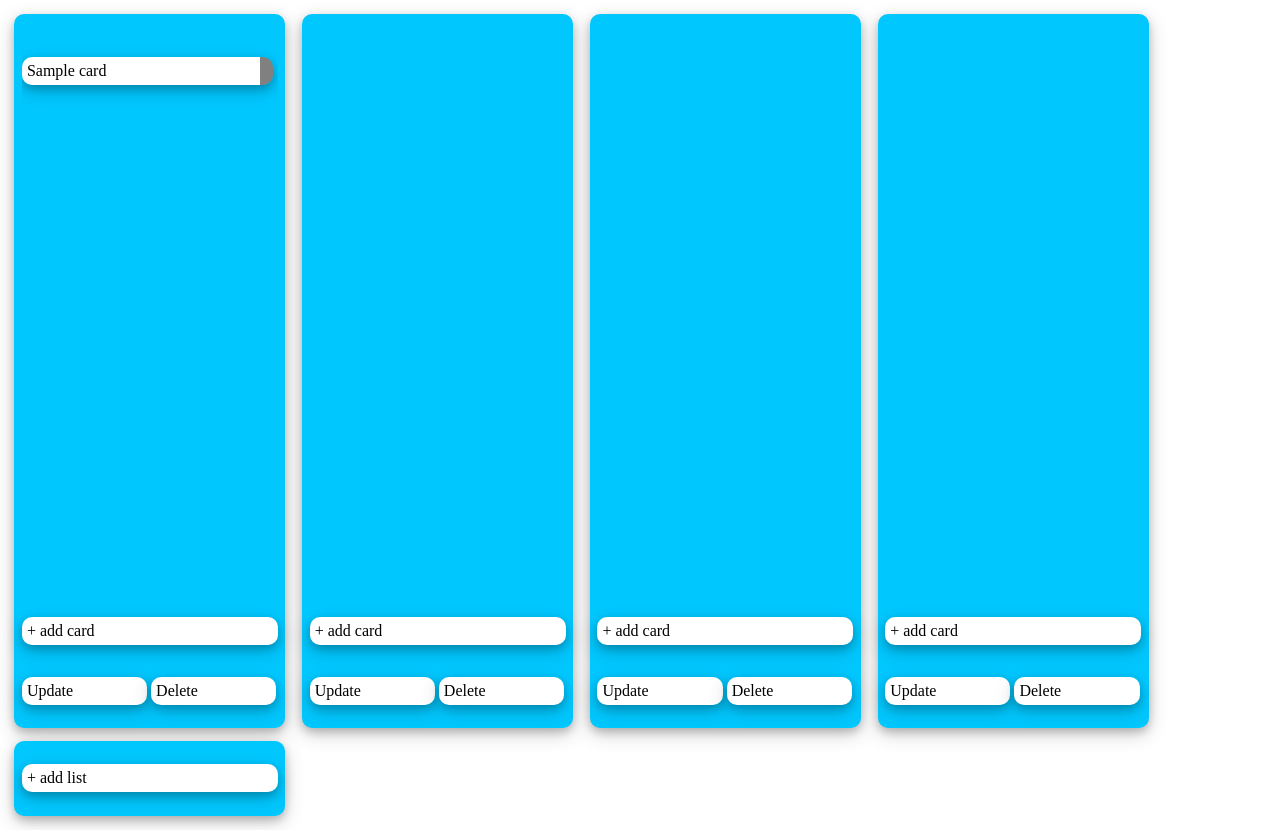
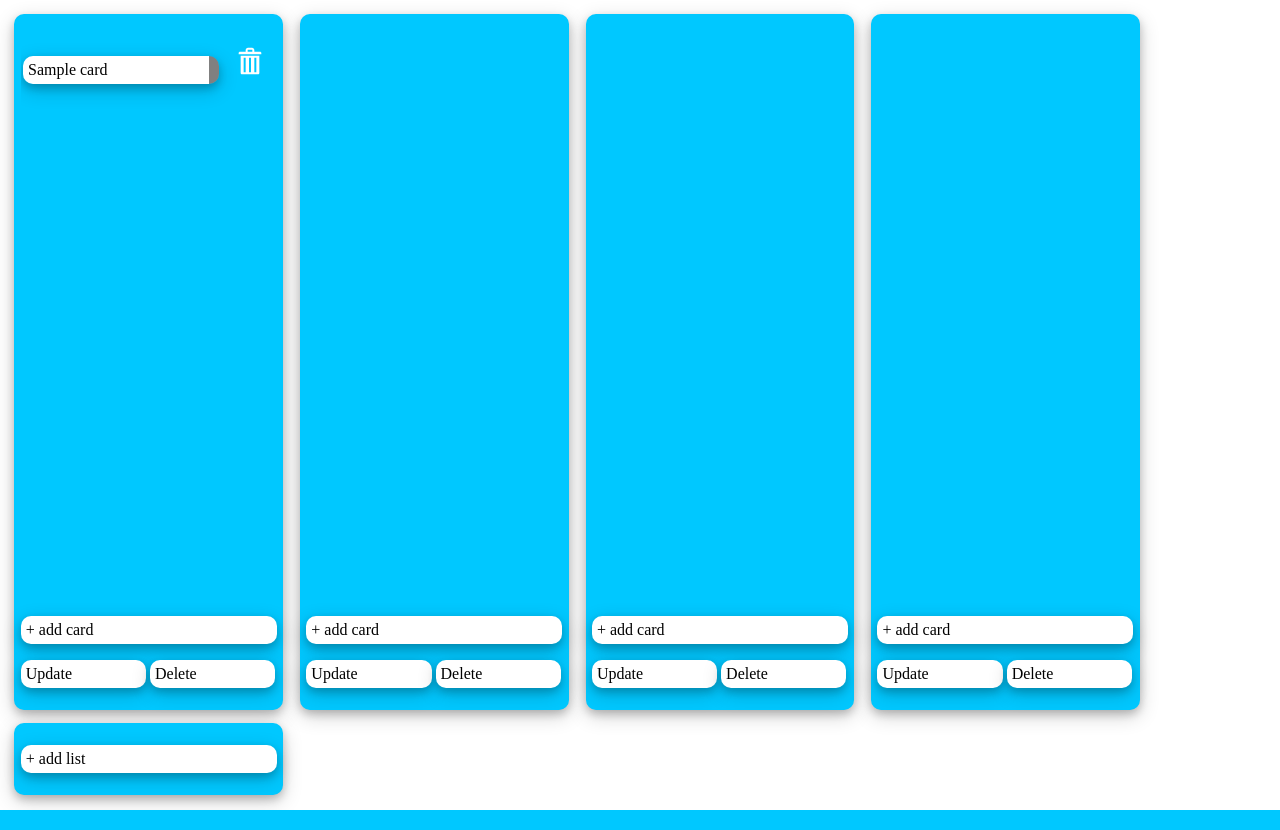
Before and after one commit to Pietto/challenge-to-do-list, a PHP site: page / in a window 1280 px wide. Run offline with PHP 8.4, Linux system fonts and the light colour scheme; data comes from the database, SQL or seed files in the repository; tables that the repository leaves empty hold one stand-in row (values such as "Sample post"); data that the repository does not hold is empty.

Commit message:
card delete works

```diff
--- a/database/cards/card_create.php
+++ b/database/cards/card_create.php
@@ -2,13 +2,12 @@
 include "../connect.php";
 // Check if POST data is not empty
 if (!empty($_POST)) {
-    // collect id and title
     $id = isset($_POST['id']) && !empty($_POST['id']) && $_POST['id'] != 'auto' ? $_POST['id'] : NULL;
     $name = isset($_POST['name']) ? $_POST['name'] : '';
     $description = isset($_POST['description']) ? $_POST['description'] : '';
     $length = isset($_POST['length']) ? $_POST['length'] : '';
 	$status = isset($_POST['status']) ? $_POST['status'] : '';
-	$list_id = isset($_POST['card_list_id']) ? $_POST['card_list_id'] : '';
+	$list_id = isset($_POST['card_create_list_id']) ? $_POST['card_create_list_id'] : '';
     // insert query
     $stmt = $pdo->prepare("INSERT INTO cards (id, name, description, length, status, list_id) VALUES (:id, :name, :description, :length, :status, :list_id)");
     $stmt->execute(['id'=>$id, 'name'=>$name,'description'=>$description, 'length'=>$length, 'status'=>$status, 'list_id'=>$list_id]);
--- a/index.php
+++ b/index.php
@@ -25,17 +25,18 @@
         	<div class='lists'>
         	    <h3><?= $list['title']?></h3>
         	    <div class='cards'>
-<?          foreach($cards as $card){ ?>
+<?      	    foreach($cards as $card){ ?>
         	    	<div id='card'>
-<?              	if ($card['list_id'] == $list['id']){ ?>
-						<p id='<?=$card["status"]?>' onclick="updateCardForm(<?= $card['id'] ?>,'<?= $card['name'] ?>','<?= $card['description'] ?>','<?= $card['status'] ?>',<?= $card['length'] ?>)"><?= $card['name'] ?></p>
-<?					} ?>
+<?      	        	if ($card['list_id'] == $list['id']){ ?>
+							<p class='card' id="<?= $card['status'] ?>" onclick="updateCardForm(<?= $card['id'] ?>,'<?= $card['name'] ?>','<?= $card['description'] ?>','<?= $card['status'] ?>',<?= $card['length'] ?>,<?= $card['list_id'] ?>)"><?= $card['name'] ?></p>
+							<a href="database/cards/card_delete.php?id=<?= $card['id']?>"><img class='trash' src='img/pictograms/trash.svg' onclick='return confirm("are you sure")' name='card_id'></a>
+<?						} ?>
         	    	</div>
 <?      		} ?>
 				</div>
         		<p class='add_card_button' onclick='createCardForm(<?= $list["id"]; ?>)'> + add card</p>
-            <p class='edit_list_button' onclick='UpdateListForm(<?= $list["id"]; ?>)'>Update</p>
-            <a class='edit_list_button' onclick="return confirm('Are you sure?')" href='database/lists/list_delete.php?id=<?= $list['id'] ?>'>Delete</a>
+        	    <p class='edit_list_button' onclick='UpdateListForm(<?= $list["id"] ?>,"<?= $list["title"]; ?>")'>Update</p>
+        	    <a class='edit_list_button' onclick="return confirm('Are you sure?')" href='list_delete.php?id=<?= $list['id'] ?>'>Delete</a>
 			</div>
 <?		} ?>
         <div class='lists' onclick='createListForm()'>
--- a/script/script.js
+++ b/script/script.js
@@ -17,17 +17,21 @@ function closeForms() {
 function createCardForm(list) {
     card_create_overlay.style.display = 'block';
     setTimeout(function(){document.getElementById('card_create_overlay').style.opacity = '1';},1);
-    card_list_id.value = list;
+    card_create_list_id.value = list;
     console.log('id:', list);
+    console.log(card_list_id.value);
 }
 
-function updateCardForm(id, name, desc, cardStatus, length) {
+function updateCardForm(id, name, desc, cardStatus, length, list_id) {
     card_update_overlay.style.display = 'block';
     setTimeout(function(){document.getElementById('card_update_overlay').style.opacity = '1';},1);
 
     update_name_input.value = name;
     update_description_input.value = desc;
     update_length_input.value = length;
+    card_id.value = id;
+    card_list_id.value = list_id;
+    console.log('status: ',cardStatus);
 
     switch(cardStatus) {
         case 'todo':
@@ -45,10 +49,12 @@ function updateCardForm(id, name, desc, cardStatus, length) {
     }
 }
 
-function UpdateListForm(id){
+function UpdateListForm(id, name){
     list_id.value = id;
     list_update_overlay.style.display = 'block';
     setTimeout(function(){document.getElementById('list_update_overlay').style.opacity = '1';},1);
+    console.log('name= ',name);
+    list_name_update.value = name;
 }
 
 // closes popup upon clicking escape
--- a/styles/index.css
+++ b/styles/index.css
@@ -16,7 +16,7 @@ h1, h2, h3{
 	box-shadow: 0 4px 8px 0 rgba(0, 0, 0, 0.2), 0 6px 20px 0 rgba(0, 0, 0, 0.19);
 	width: 20vw;
 	background-color: rgba(0,200,255,1);
-	padding: 7.5px;
+	padding: .5vw;
 	margin: .5vw;
 	border-radius: 10px;
 	display: inline-block;
@@ -266,3 +266,38 @@ a{
     rgb(50,255,0) 100%
   )!important;
 }
+
+.trash{
+	width: 2.5vw;
+	height: auto;
+	grid-template-columns: auto;
+	grid-column: 6/7;
+	grid-row: 1;
+	margin: 0 auto;
+}
+
+#card{
+	display: grid;
+}
+
+.card{
+	width: 14.5vw;
+	grid-column: 2/6;
+	grid-row: 1;
+}
+
+#card form{
+	margin: 0 auto;
+}
+#card a{
+	grid-column: 6/7;
+	grid-row: 1;
+	margin: 0 auto;
+	background-color: transparent;
+	box-shadow: none;
+}
+
+
+.edit_list_button{
+	margin-top: 0;
+}
```
Also changed, not shown: other parts of index.php (+12 -11 lines), database/cards/card_delete.php (+18 -0 lines), database/cards/card_update.php (added, +20 -0 lines), img/pictograms/trash.svg (added). Lines whose indentation alone changed are shown as unchanged.
